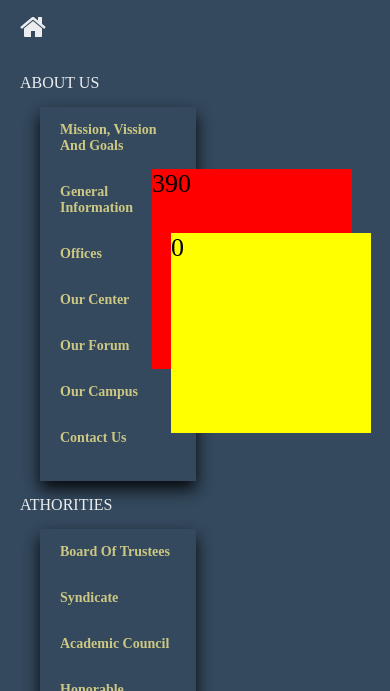
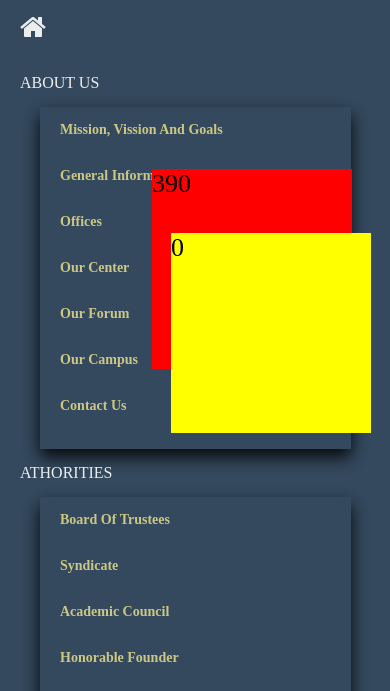
Before and after one commit to saiful-bappy/jQuery-Part-3, a plain HTML site: page index.html in a window 390 px wide. Both pictures are taken after a click on the icon 358 px from the left and 123 px from the top of the page. Shown: the part 153-844 px from the top of the page. Drawn offline with Linux system fonts and the light colour scheme.

Commit message:
responsive fixed

```diff
--- a/style.css
+++ b/style.css
@@ -171,7 +171,6 @@ body {
 
   .sub-content {
     display: block;
-    width: 40%;
     position: initial;
     margin-left: 40px;
   }
@@ -215,6 +214,12 @@ body {
   .sub-content:hover .faculties > a {
     background: none !important;
     color: khaki !important;
+  }
+}
+
+@media screen and (max-width: 767px) {
+  .content {
+    width: 90%;
   }
 }
 
```
